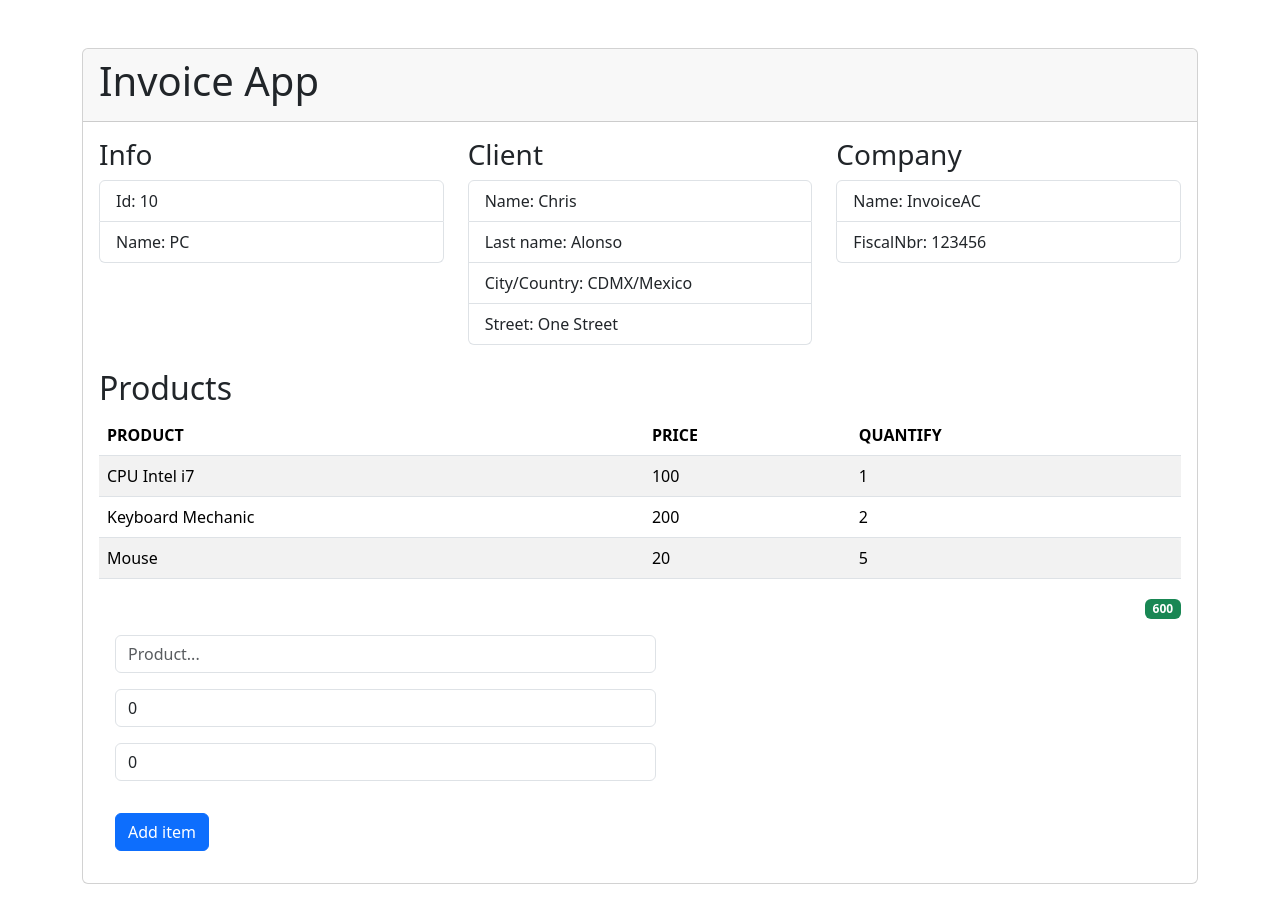
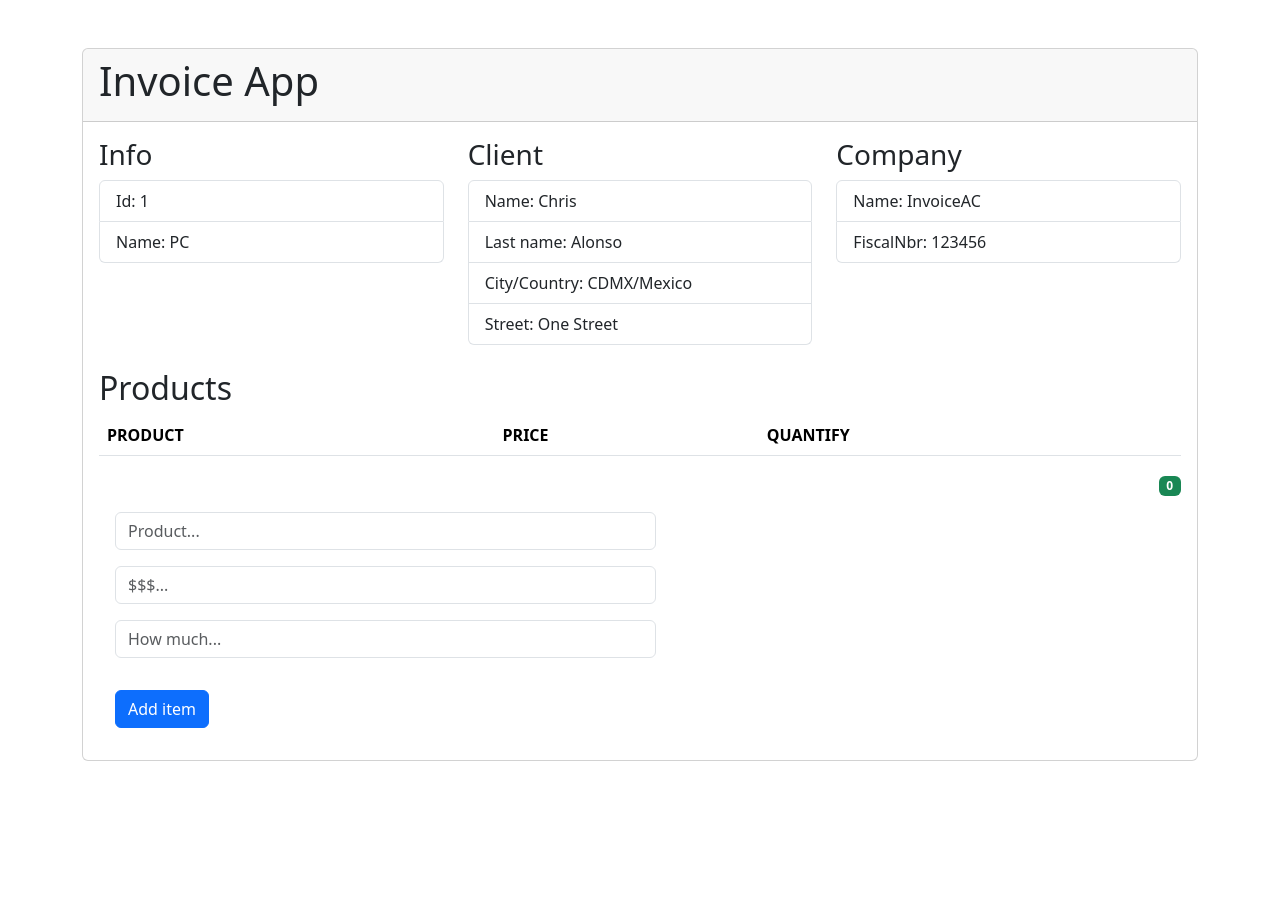
Before and after one commit to Alonaranda/InvoiceApp, a React (Vite) app: page / in a window 1280 px wide. Shown: the top 922 px of the page. After the commit the page ends 809 px from the top, so only its background shows below. Built offline with nearby package versions, Linux system fonts and the light colour scheme.

Commit message:
Calculate Total

```diff
--- a/src/Components/TotalView.jsx
+++ b/src/Components/TotalView.jsx
@@ -11,5 +11,5 @@ export const TotalView = ({total}) => {
 };
 
 TotalView.propTypes = {
-  total: PropTypes.number.isRequired,
+  total: PropTypes.number
 }
--- a/src/InvoiceApp.jsx
+++ b/src/InvoiceApp.jsx
@@ -1,36 +1,58 @@
-import { useState } from "react";
-import { getInvoice } from "./Services/getInvoice";
+import { useState, useEffect } from "react";
+//import { getInvoice } from "./Services/getInvoice";
 import { ClientView } from "./Components/ClientView";
 import { CompanyView } from "./Components/CompanyView";
 import { Header } from "./Components/Header";
 import { InvoiceView } from "./Components/InvoiceView";
 import { ProductsView } from "./Components/ProductsView";
 import { TotalView } from "./Components/TotalView";
+import { calculateTotal } from "./Services/getInvoice";
+
+const initialState = {
+    id: 1,
+    name: 'PC',
+    client: {
+        name: 'Chris',
+        lastName: 'Alonso',
+        address: {
+            country: 'Mexico',
+            city: "CDMX",
+            street: 'One Street',
+            number: 12
+        }
+    },
+    company: {
+        name: 'InvoiceAC',
+        fiscalNumber: 123456,
+    },
+    items: []
+}
 
 export default function InvoiceApp() {
-    const { id, name, client, company, items, total } = getInvoice();
 
-    //Form input por input
-    // const [productValue, setProductValue] = useState('');
-    // const [priceValue, setPriceValue] = useState(0);
-    // const [quantifyValue, setQuantify] = useState(0);
-    // const onProductChange = ({target}) => {
-    //     setProductValue(target.value);
-    // }
-    // const onPriceChange = ({target}) => {
-    //     setPriceValue(target.value);
-    // }
-    // const onQuantifyChange = ({target}) => {
-    //     setQuantify(target.value);
-    // }
-
+    const [invoice, setInvoice] = useState(initialState);
+    const [counter, setCounter] = useState(4);
+    const [itemsList, setItemsList] = useState([]);
     const [values, setValues] = useState({
         product: '',
-        price: 0,
-        quantify: 0
+        price: '',
+        quantify: ''
     });
+    const [totalInvoice, setTotalInvoice] = useState(0)
 
+    const { id, name, client, company } = invoice;
     const { product, price, quantify } = values;
+
+    useEffect(() => {
+        const data = invoice;
+        setInvoice(data);
+        setItemsList(data.items);
+    }, []);
+
+    useEffect(() => {
+        setTotalInvoice(calculateTotal(itemsList));
+    }, [itemsList]);
+
 
     const handleInputChange = ({ target }) => {
         setValues({
@@ -39,15 +61,10 @@ export default function InvoiceApp() {
         })
     };
 
-    const [counter, setCounter] = useState(4);
-
-    const [itemsList, setItemsList] = useState(items);
-
     const handleSubmit = (e) => {
         e.preventDefault();
-        //console.log(values);
         if (product.trim().length <= 1 || price.trim().length <= 0 || quantify.trim().length < 0) return;
-        setItemsList([...items, {
+        setItemsList([...itemsList, {
             id: counter,
             product: product.trim(),
             price: +price.trim(),
@@ -60,8 +77,6 @@ export default function InvoiceApp() {
         })
         setCounter(counter + 1);
     }
-
-
 
     return (
         <>
@@ -95,7 +110,7 @@ export default function InvoiceApp() {
                             title={"Products"}
                             items={itemsList}
                         />
-                        <TotalView total={total} />
+                        <TotalView total={totalInvoice} />
                         <form className="w-50" onSubmit={handleSubmit}>
                             <input
                                 type="text"
--- a/src/Services/getInvoice.js
+++ b/src/Services/getInvoice.js
@@ -6,8 +6,12 @@ export const getInvoice = () => {
     //     total = total + item.price * item.quantify;
     // });
 
-    const total = invoice.items
+    const total = calculateTotal(invoice.items)
+    return {...invoice, total};
+}
+
+export const calculateTotal = (items = []) => {
+    return items
         .map(item => item.price * item.quantify)
         .reduce( (accumulator, currentValue) => accumulator + currentValue, 0);
-    return {...invoice, total};
 }
```
